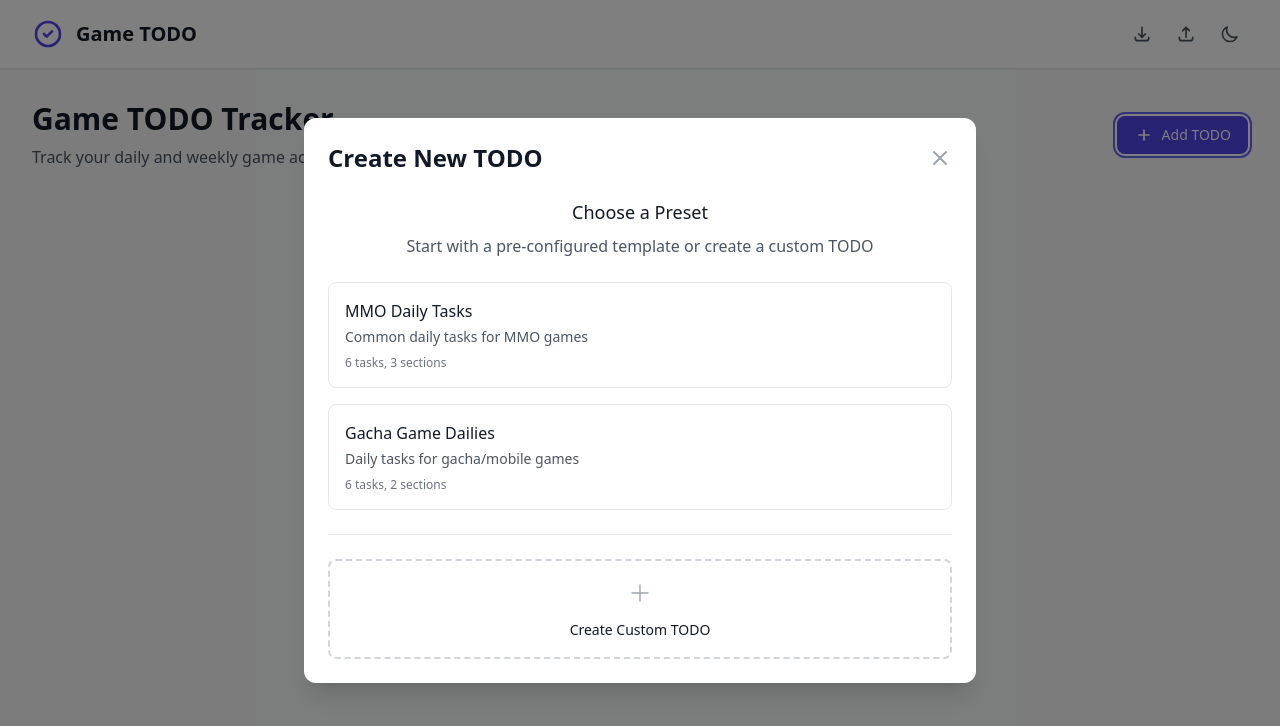
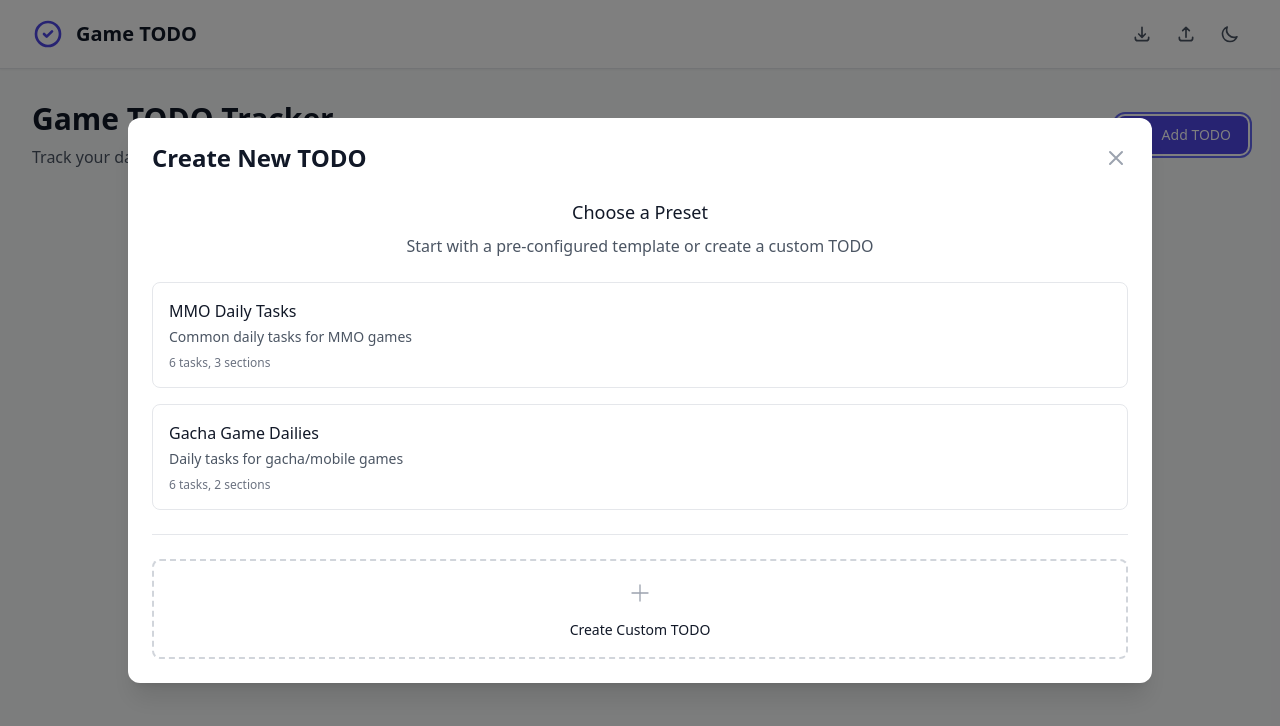
Before and after one commit to vokoblin/todo, a Svelte app: page / in a window 1280 px wide. Both pictures are taken after a click on the button "Add TODO". Shown: the top 726 px of the page. Built offline with nearby package versions, Linux system fonts and the light colour scheme.

Commit message:
Making edit section bigger

```diff
--- a/src/components/CreateProjectModal.svelte
+++ b/src/components/CreateProjectModal.svelte
@@ -350,7 +350,7 @@
   class="fixed inset-0 bg-black bg-opacity-50 flex items-center justify-center p-4 z-50"
   on:click={handleBackdropClick}
 >
-  <div class="bg-white dark:bg-gray-800 rounded-xl shadow-xl max-w-2xl w-full max-h-[90vh] overflow-y-auto">
+  <div class="bg-white dark:bg-gray-800 rounded-xl shadow-xl max-w-5xl w-full max-h-[95vh] overflow-y-auto">
     <div class="p-6">
       <div class="flex items-center justify-between mb-6">
         <h2 class="text-2xl font-bold text-gray-900 dark:text-white">
@@ -467,7 +467,7 @@
             </div>
 
             <div
-              class="space-y-2 max-h-40 overflow-y-auto"
+              class="space-y-2 max-h-96 overflow-y-auto"
               bind:this={itemsContainer}
               on:dragover={handleContainerDragOver}
             >
```
